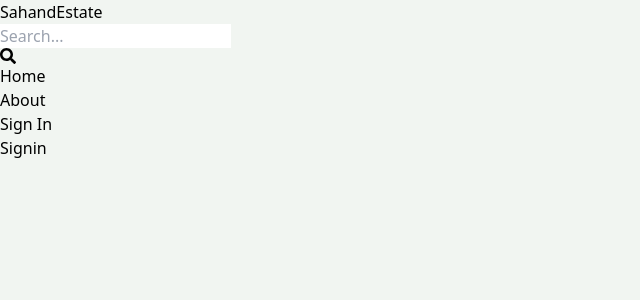
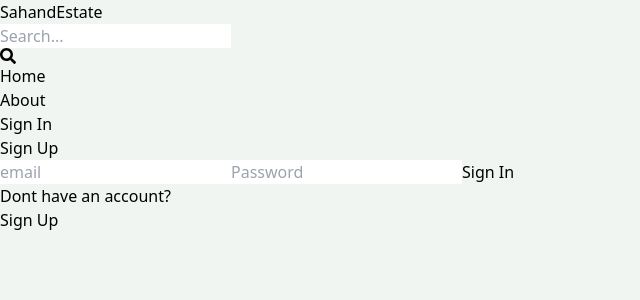
Before and after one commit to Ankit-cd/Real-Estate-Mern, a React (Vite) app in the folder client/: page /sign-in in a window 1280 px wide. Shown: the top 300 px of the page, without its empty margins (0-640 px from the left). Built offline with nearby package versions, Linux system fonts and the light colour scheme.

Commit message:
Complete signin page functionality

```diff
--- a/client/src/pages/Signin.jsx
+++ b/client/src/pages/Signin.jsx
@@ -1,9 +1,89 @@
 import React from 'react'
+import { Link,useNavigate } from 'react-router-dom'
+import { useState } from 'react'
 
-const Signin = () => {
+const SignIn = () => {
+  const navigate = useNavigate();
+  const [formData, setFormData] = useState({
+  })
+  const [error,setError] = useState(null);
+  const [loading,setLoading] = useState(false);
+  const handleOnChange = (e)=>{
+    setFormData({
+      ...formData,
+      [e.target.id]:e.target.value,
+    });
+
+  };
+
+  const submitHandler = async (e) =>{
+    e.preventDefault();
+    try{
+      setLoading(true);
+      const res = await fetch('/api/auth/signin',{
+        method:'POST',
+        headers:{
+          'Content-Type' : 'application/json'
+        },
+        body:JSON.stringify(formData)
+      });
+      const data = await res.json();
+      if(data.success === false){
+        setLoading(false);
+        setError(data.message);
+        return;
+      }
+      setLoading(false);
+      setError(null);
+      navigate('/')
+    }catch(error){
+      setLoading(false);
+      setError(error.message)
+
+    }
+
+
+
+
+
+
+  }
+
   return (
-    <div>Signin</div>
+    <div className='p-3 max-w-lg mx-auto'>
+        <h1 className='text-3xl text-center font-semibold my-7'>Sign Up</h1>
+        <form className='flex flex-col gap-4'
+              onSubmit={submitHandler}>
+            <input type="email" placeholder='email'
+              className='border p-3 rounded-lg'
+              id='email'
+              onChange={handleOnChange}
+            />
+            <input type="password" placeholder='Password'
+              className='border p-3 rounded-lg'
+              id='password'
+              onChange={handleOnChange}
+            />
+            <button disabled ={loading} className='bg-slate-700 text-white p-3 rounded-lg uppercase hover:opacity-95
+            disabled:opacity-80'>
+              {
+                loading ? 'Loading...' : 'Sign In'
+              }
+            </button>
+
+        </form>
+
+        <div className='flex gap-2 mt-5'>
+          <p>Dont have an account?</p>
+          <Link to='/sign-up'
+          className='text-blue-700'>
+            Sign Up
+          </Link>
+        </div>
+        {error && <p className='text-red-500 mt-5'>{error}</p>}
+
+    </div>
   )
 }
 
-export default Signin
+export default SignIn
```
